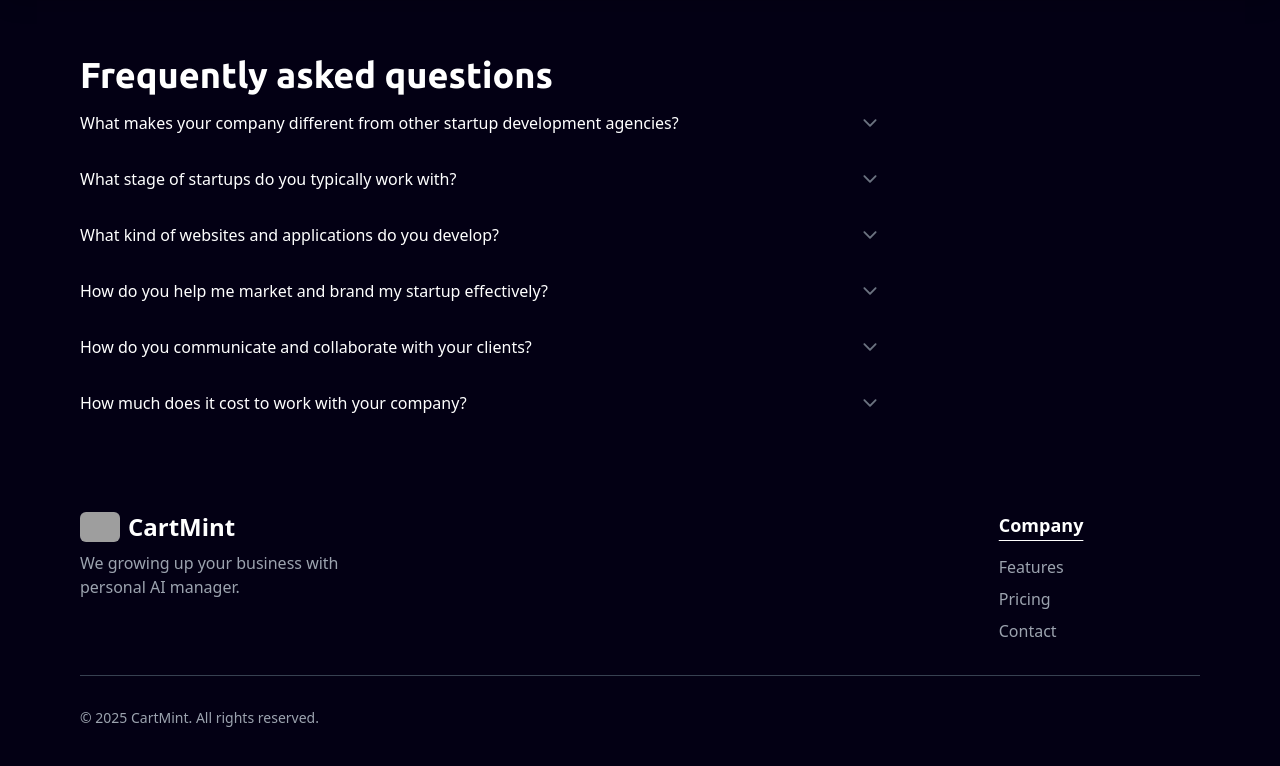
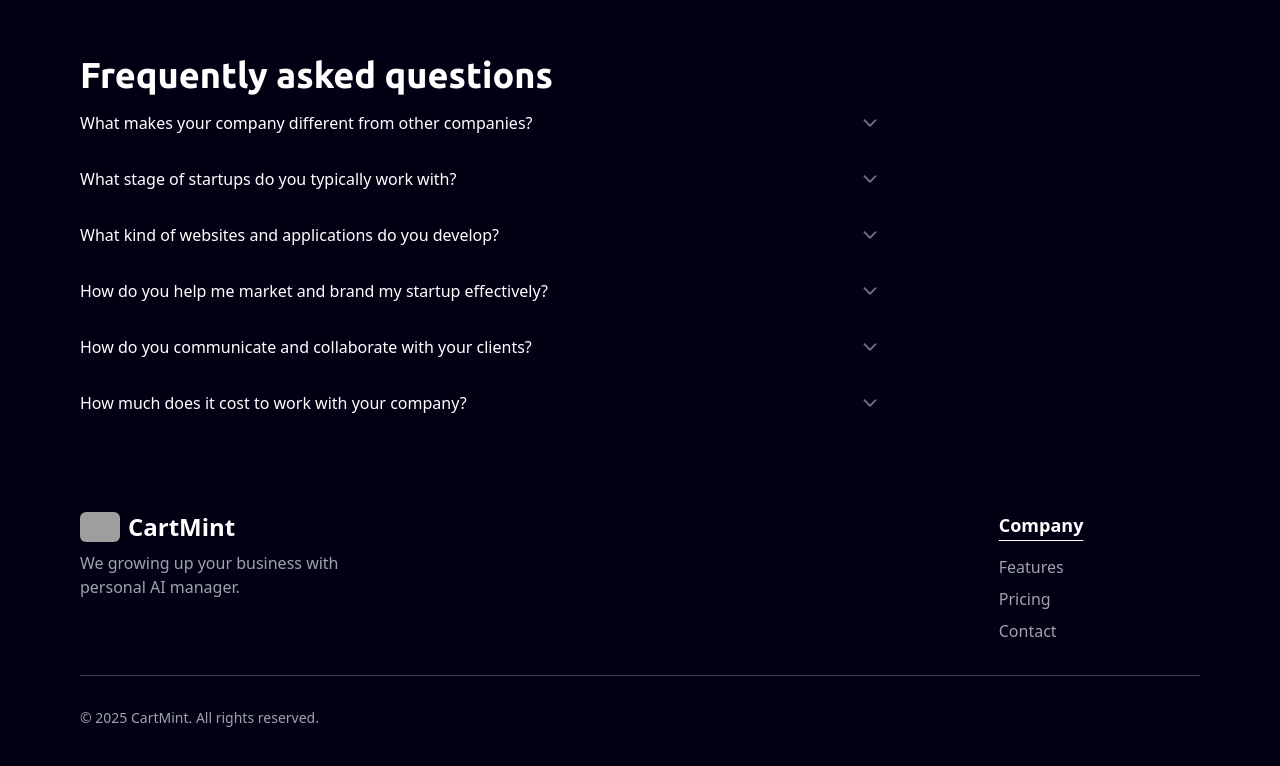
Before and after one commit to Strive-Gaming-Hub/code-train, a React (Vite) app: page / in a window 1280 px wide. Shown: the part 4373-5139 px from the top of the page. Built offline with nearby package versions, Linux system fonts and the light colour scheme; grey boxes are pictures that could not be loaded; a web font is replaced by a local one.

Commit message:
changed faq content

```diff
--- a/src/components/FAQ.jsx
+++ b/src/components/FAQ.jsx
@@ -4,7 +4,7 @@ import { motion } from 'framer-motion';
 
 const accordionData = [
   {
-    title: "What makes your company different from other startup development agencies?",
+    title: "What makes your company different from other companies?",
     content: "We stand out by offering comprehensive support. We go beyond just website or app development, providing services like legal guidance, marketing branding, and ongoing growth strategies. We're your one-stop shop for success!"
   },
   {
```
